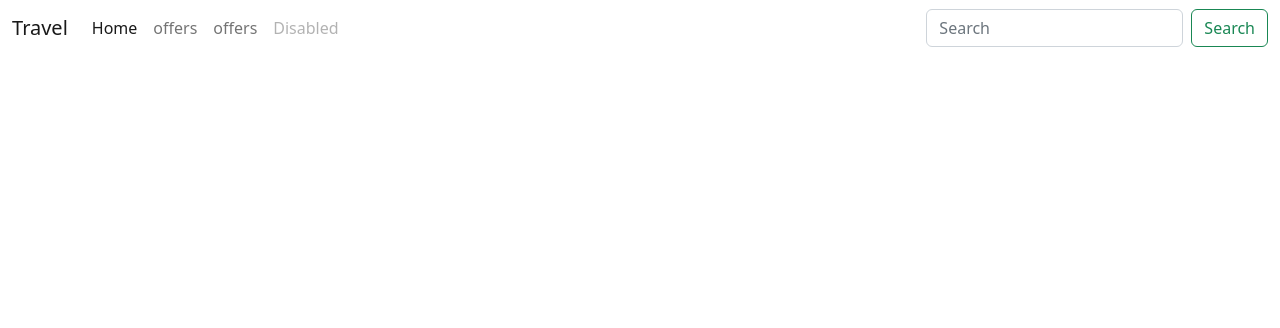
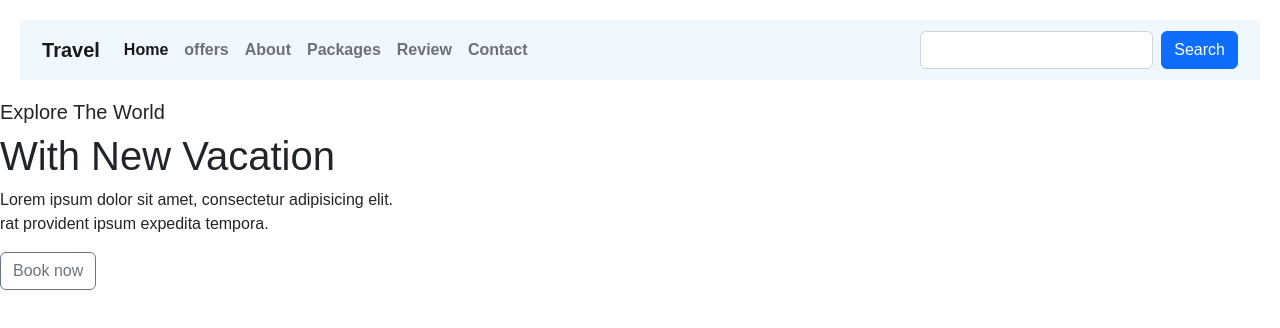
Before and after one commit to patildipa/WebDeveloper_project, a website: page Travel_Project/index.html in a window 1280 px wide. Drawn offline with nearby package versions, Linux system fonts and the light colour scheme.

Commit message:
add new files

```diff
--- a/Travel_Project/css/style.css
+++ b/Travel_Project/css/style.css
@@ -2,5 +2,15 @@ html,body{
 margin: 0px;
 padding:0px;
 box-sizing: border-box;
+scroll-behavior:smooth;
+font-family: sans-serif;
 
 }
+.navbar{
+    padding:10px;
+    transition: all 0.50s ease;
+    background-color: aliceblue;
+    margin:20px;
+    font-weight: bold;
+
+}
--- a/Travel_Project/index.html
+++ b/Travel_Project/index.html
@@ -9,6 +9,7 @@
     <!-- start font swesome cdn -->
     <link rel="stylesheet" href="https://cdnjs.cloudflare.com/ajax/libs/font-awesome/6.5.1/css/all.min.css" />
     <!-- End font swesome cdn -->
+    <link rel="stylesheet" href="css/style.css">
 
 </head>
 <body>
@@ -25,22 +26,39 @@
                 <a class="nav-link active" aria-current="page" href="index.html">Home</a>
               </li>
               <li class="nav-item">
-                <a class="nav-link" href="offers.html">offers</a>
+                <a class="nav-link" href="#offers">offers</a>
               </li>
               <li class="nav-item">
-                <a class="nav-link" href="offers.html">offers</a>
+                <a class="nav-link" href="#about">About</a>
               </li>
               <li class="nav-item">
-                <a class="nav-link disabled" aria-disabled="true">Disabled</a>
+                <a class="nav-link" href="#packages">Packages</a>
               </li>
+              <li class="nav-item">
+                <a class="nav-link" href="#review">Review</a>
+              </li>
+              <li class="nav-item">
+                <a class="nav-link" href="#contact">Contact</a>
+              </li>
+
             </ul>
-            <form class="d-flex" role="search">
-              <input class="form-control me-2" type="search" placeholder="Search" aria-label="Search">
-              <button class="btn btn-outline-success" type="submit">Search</button>
+            <form class="d-flex" role="book_ticket">
+              <input type="search" class="form-control me-2">
+              <button class="btn btn-primary" type="submit">Search</button>
             </form>
           </div>
         </div>
       </nav>
+      <section class="home-section">
+        <div class="home-content">
+            <h5>Explore The World</h5>
+            <h1>With New Vacation</h1>
+            <p>Lorem ipsum dolor sit amet, consectetur adipisicing elit.<br>rat provident ipsum expedita tempora.</p>
+             <button class="btn btn-outline-secondary">Book now</button>
+        </div>
+        <div class="img-section"></di
+            v>
+      </section>
       <script src="node_modules/jquery/dist/jquery.js"></script>
       <script src="node_modules/bootstrap/dist/js/bootstrap.bundle.js"></script>
 </body>
```
